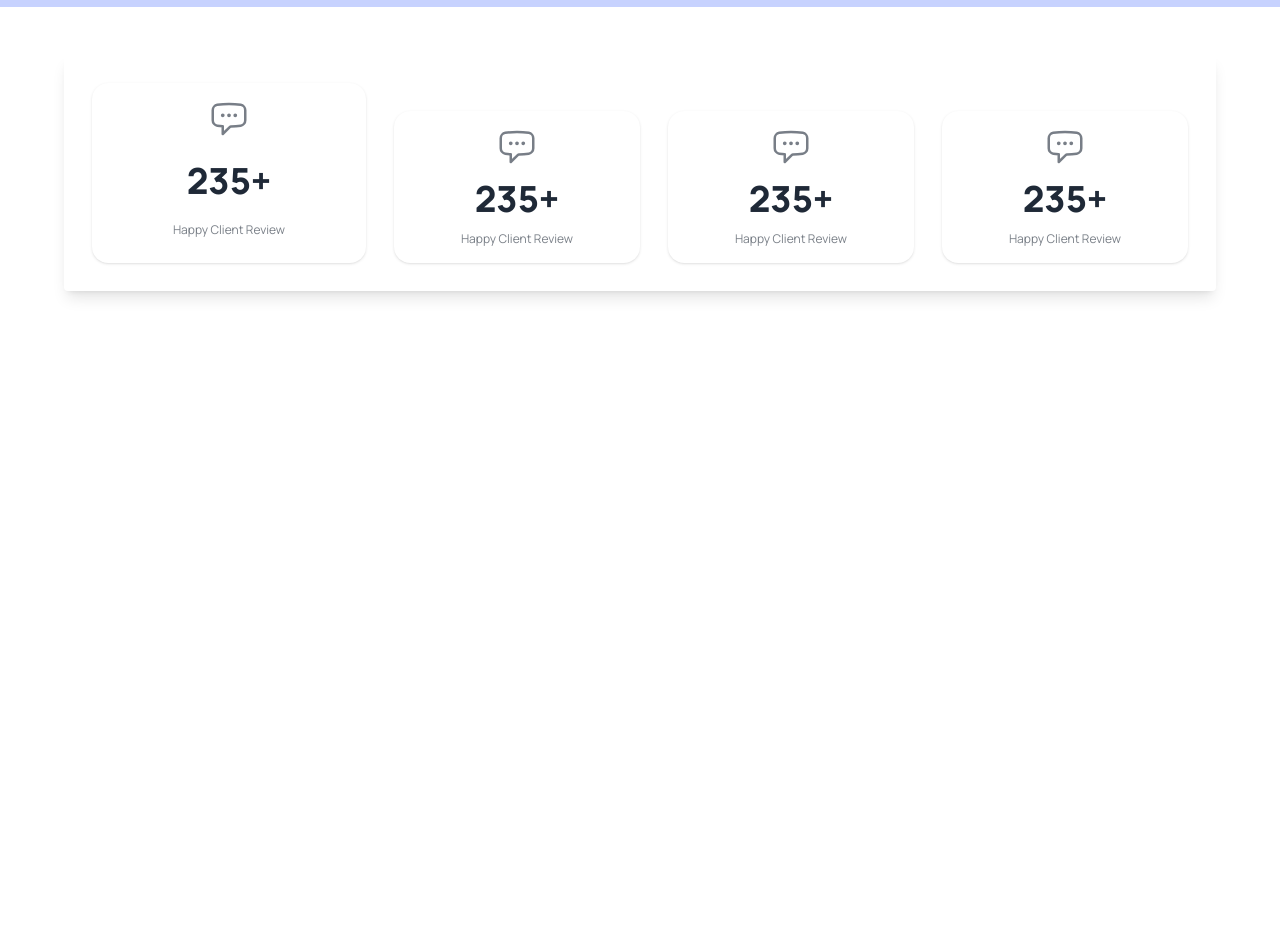
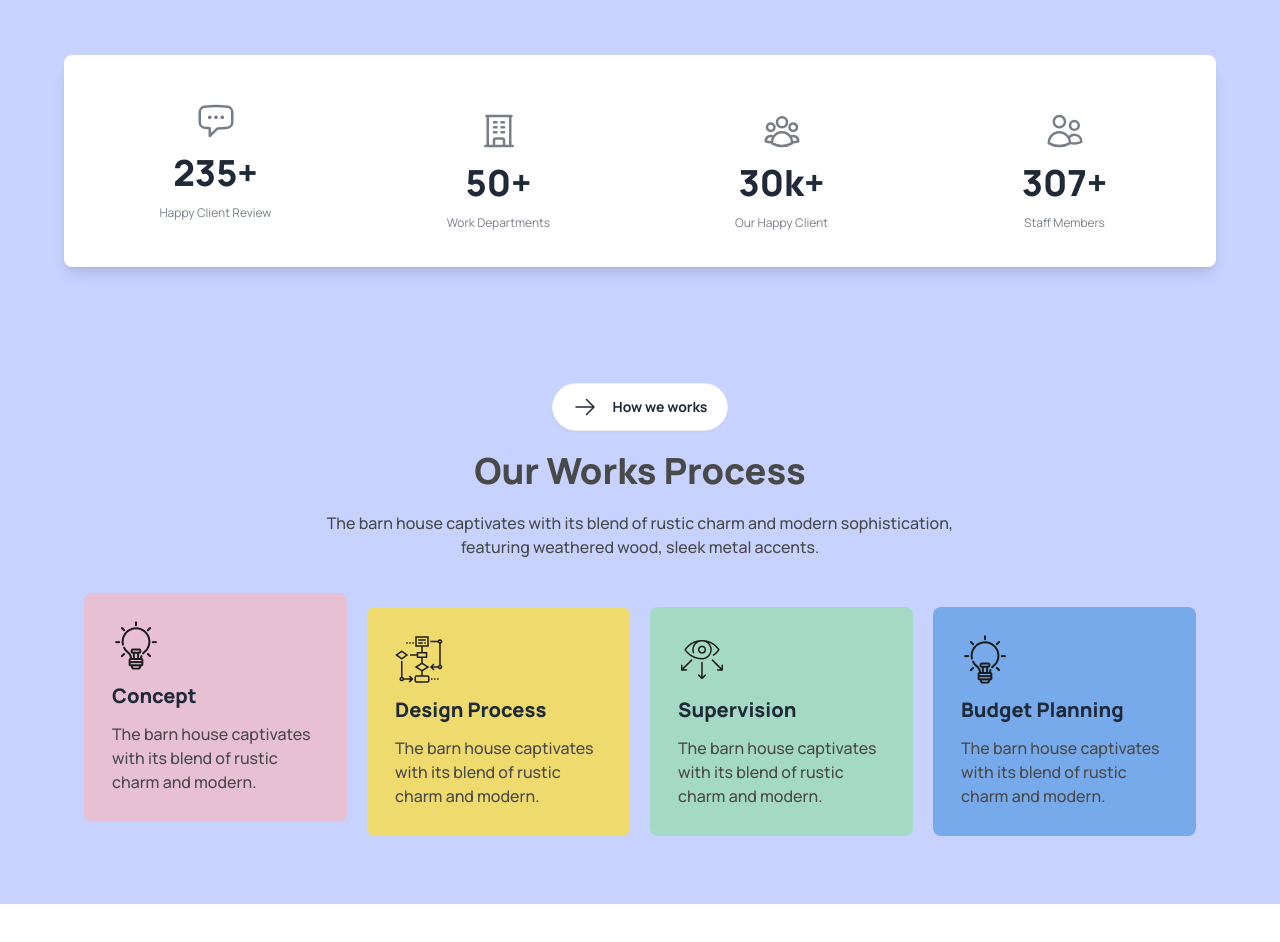
Before and after one commit to silpiAkter/rinterio, a plain HTML site: page index.html in a window 1280 px wide. Shown: the part 1780-2722 px from the top of the page. Before the commit the page ends 2119 px from the top, so only its background shows below. Drawn offline with nearby package versions, Linux system fonts and the light colour scheme.

Commit message:
added work process

```diff
--- a/index.html
+++ b/index.html
@@ -14,10 +14,10 @@
     <!-- Custom CSS -->
     <link rel="stylesheet" href="styles/style.css">
 </head>
-<body class="manrope">
-    <header class="max-w-screen-xl mx-auto bg-base-200">
+<body class="manrope bg-indigo-50">
+    <header class="max-w-screen-xl mx-auto">
         <nav class="">
-            <div class="navbar bg-base-100">
+            <div class="navbar bg-indigo-50">
                 <div class="navbar-start gap-2">
                     <svg xmlns="http://www.w3.org/2000/svg" fill="none" viewBox="0 0 24 24" stroke-width="1.5" stroke="currentColor" class="size-8 font-extrabold custom-btn">
                     <path stroke-linecap="round" stroke-linejoin="round" d="m4.5 19.5 15-15m0 0H8.25m11.25 0v11.25" />
@@ -89,7 +89,7 @@
     </header>
     <main class="">
         <!-- About Section -->
-        <section class="my-12 bg-indigo-200 lg:px-32 p-5 lg:py-28 mx-auto">
+        <section class="mt-12 bg-indigo-200 lg:px-32 p-5 lg:py-28">
             <div class="grid grid-cols-1 md:grid-cols-2 relative space-x-9 mx-auto">
                 <div class="mx-auto">
                     <img class="-top-12 absolute hidden md:visible" src="assets/Vector.png" alt="">
@@ -129,55 +129,99 @@
             </div>
         </section>
         <!-- counting section -->
-        <section class="my-12 mx-auto">
-          <div class="max-w-6xl mx-auto grid grid-cols-1 md:grid-cols-2 lg:grid-cols-4 space-x-7 space-y-7 p-7 bg-white rounded shadow-lg">
-            <div class="stats shadow">
+        <section class=" bg-indigo-200 py-12">
+          <div class="max-w-6xl mx-auto grid grid-cols-1 md:grid-cols-2 lg:grid-cols-4 gap-5 space-y-5 items-center justify-center p-5 bg-white rounded-lg shadow-lg">
+            <div class="stats ">
               <div class="stat space-y-3">
                 <div class="stat-title mx-auto">
                   <svg xmlns="http://www.w3.org/2000/svg" fill="none" viewBox="0 0 24 24" stroke-width="1.5" stroke="currentColor" class="size-10">
-                  <path stroke-linecap="round" stroke-linejoin="round" d="M8.625 9.75a.375.375 0 1 1-.75 0 .375.375 0 0 1 .75 0Zm0 0H8.25m4.125 0a.375.375 0 1 1-.75 0 .375.375 0 0 1 .75 0Zm0 0H12m4.125 0a.375.375 0 1 1-.75 0 .375.375 0 0 1 .75 0Zm0 0h-.375m-13.5 3.01c0 1.6 1.123 2.994 2.707 3.227 1.087.16 2.185.283 3.293.369V21l4.184-4.183a1.14 1.14 0 0 1 .778-.332 48.294 48.294 0 0 0 5.83-.498c1.585-.233 2.708-1.626 2.708-3.228V6.741c0-1.602-1.123-2.995-2.707-3.228A48.394 48.394 0 0 0 12 3c-2.392 0-4.744.175-7.043.513C3.373 3.746 2.25 5.14 2.25 6.741v6.018Z" />
-                </svg>
+                    <path stroke-linecap="round" stroke-linejoin="round" d="M8.625 9.75a.375.375 0 1 1-.75 0 .375.375 0 0 1 .75 0Zm0 0H8.25m4.125 0a.375.375 0 1 1-.75 0 .375.375 0 0 1 .75 0Zm0 0H12m4.125 0a.375.375 0 1 1-.75 0 .375.375 0 0 1 .75 0Zm0 0h-.375m-13.5 3.01c0 1.6 1.123 2.994 2.707 3.227 1.087.16 2.185.283 3.293.369V21l4.184-4.183a1.14 1.14 0 0 1 .778-.332 48.294 48.294 0 0 0 5.83-.498c1.585-.233 2.708-1.626 2.708-3.228V6.741c0-1.602-1.123-2.995-2.707-3.228A48.394 48.394 0 0 0 12 3c-2.392 0-4.744.175-7.043.513C3.373 3.746 2.25 5.14 2.25 6.741v6.018Z" />
+                  </svg>
                 </div>
                 <div class="stat-value text-center">235+</div>
                 <div class="stat-desc text-center">Happy Client Review</div>
               </div>
             </div>
-            <div class="stats shadow">
+            <div class="stats ">
               <div class="stat space-y-3">
                 <div class="stat-title mx-auto">
                   <svg xmlns="http://www.w3.org/2000/svg" fill="none" viewBox="0 0 24 24" stroke-width="1.5" stroke="currentColor" class="size-10">
-                  <path stroke-linecap="round" stroke-linejoin="round" d="M8.625 9.75a.375.375 0 1 1-.75 0 .375.375 0 0 1 .75 0Zm0 0H8.25m4.125 0a.375.375 0 1 1-.75 0 .375.375 0 0 1 .75 0Zm0 0H12m4.125 0a.375.375 0 1 1-.75 0 .375.375 0 0 1 .75 0Zm0 0h-.375m-13.5 3.01c0 1.6 1.123 2.994 2.707 3.227 1.087.16 2.185.283 3.293.369V21l4.184-4.183a1.14 1.14 0 0 1 .778-.332 48.294 48.294 0 0 0 5.83-.498c1.585-.233 2.708-1.626 2.708-3.228V6.741c0-1.602-1.123-2.995-2.707-3.228A48.394 48.394 0 0 0 12 3c-2.392 0-4.744.175-7.043.513C3.373 3.746 2.25 5.14 2.25 6.741v6.018Z" />
-                </svg>
+                    <path stroke-linecap="round" stroke-linejoin="round" d="M3.75 21h16.5M4.5 3h15M5.25 3v18m13.5-18v18M9 6.75h1.5m-1.5 3h1.5m-1.5 3h1.5m3-6H15m-1.5 3H15m-1.5 3H15M9 21v-3.375c0-.621.504-1.125 1.125-1.125h3.75c.621 0 1.125.504 1.125 1.125V21" />
+                  </svg>
+
                 </div>
-                <div class="stat-value text-center">235+</div>
-                <div class="stat-desc text-center">Happy Client Review</div>
+                <div class="stat-value text-center">50+</div>
+                <div class="stat-desc text-center">Work Departments</div>
               </div>
             </div>
-            <div class="stats shadow">
+            <div class="stats ">
               <div class="stat space-y-3">
                 <div class="stat-title mx-auto">
                   <svg xmlns="http://www.w3.org/2000/svg" fill="none" viewBox="0 0 24 24" stroke-width="1.5" stroke="currentColor" class="size-10">
-                  <path stroke-linecap="round" stroke-linejoin="round" d="M8.625 9.75a.375.375 0 1 1-.75 0 .375.375 0 0 1 .75 0Zm0 0H8.25m4.125 0a.375.375 0 1 1-.75 0 .375.375 0 0 1 .75 0Zm0 0H12m4.125 0a.375.375 0 1 1-.75 0 .375.375 0 0 1 .75 0Zm0 0h-.375m-13.5 3.01c0 1.6 1.123 2.994 2.707 3.227 1.087.16 2.185.283 3.293.369V21l4.184-4.183a1.14 1.14 0 0 1 .778-.332 48.294 48.294 0 0 0 5.83-.498c1.585-.233 2.708-1.626 2.708-3.228V6.741c0-1.602-1.123-2.995-2.707-3.228A48.394 48.394 0 0 0 12 3c-2.392 0-4.744.175-7.043.513C3.373 3.746 2.25 5.14 2.25 6.741v6.018Z" />
-                </svg>
+                    <path stroke-linecap="round" stroke-linejoin="round" d="M18 18.72a9.094 9.094 0 0 0 3.741-.479 3 3 0 0 0-4.682-2.72m.94 3.198.001.031c0 .225-.012.447-.037.666A11.944 11.944 0 0 1 12 21c-2.17 0-4.207-.576-5.963-1.584A6.062 6.062 0 0 1 6 18.719m12 0a5.971 5.971 0 0 0-.941-3.197m0 0A5.995 5.995 0 0 0 12 12.75a5.995 5.995 0 0 0-5.058 2.772m0 0a3 3 0 0 0-4.681 2.72 8.986 8.986 0 0 0 3.74.477m.94-3.197a5.971 5.971 0 0 0-.94 3.197M15 6.75a3 3 0 1 1-6 0 3 3 0 0 1 6 0Zm6 3a2.25 2.25 0 1 1-4.5 0 2.25 2.25 0 0 1 4.5 0Zm-13.5 0a2.25 2.25 0 1 1-4.5 0 2.25 2.25 0 0 1 4.5 0Z" />
+                  </svg>
+
                 </div>
-                <div class="stat-value text-center">235+</div>
-                <div class="stat-desc text-center">Happy Client Review</div>
+                <div class="stat-value text-center">30k+</div>
+                <div class="stat-desc text-center">Our Happy Client</div>
               </div>
             </div>
-            <div class="stats shadow">
+            <div class="stats ">
               <div class="stat space-y-3">
                 <div class="stat-title mx-auto">
                   <svg xmlns="http://www.w3.org/2000/svg" fill="none" viewBox="0 0 24 24" stroke-width="1.5" stroke="currentColor" class="size-10">
-                  <path stroke-linecap="round" stroke-linejoin="round" d="M8.625 9.75a.375.375 0 1 1-.75 0 .375.375 0 0 1 .75 0Zm0 0H8.25m4.125 0a.375.375 0 1 1-.75 0 .375.375 0 0 1 .75 0Zm0 0H12m4.125 0a.375.375 0 1 1-.75 0 .375.375 0 0 1 .75 0Zm0 0h-.375m-13.5 3.01c0 1.6 1.123 2.994 2.707 3.227 1.087.16 2.185.283 3.293.369V21l4.184-4.183a1.14 1.14 0 0 1 .778-.332 48.294 48.294 0 0 0 5.83-.498c1.585-.233 2.708-1.626 2.708-3.228V6.741c0-1.602-1.123-2.995-2.707-3.228A48.394 48.394 0 0 0 12 3c-2.392 0-4.744.175-7.043.513C3.373 3.746 2.25 5.14 2.25 6.741v6.018Z" />
-                </svg>
+                    <path stroke-linecap="round" stroke-linejoin="round" d="M15 19.128a9.38 9.38 0 0 0 2.625.372 9.337 9.337 0 0 0 4.121-.952 4.125 4.125 0 0 0-7.533-2.493M15 19.128v-.003c0-1.113-.285-2.16-.786-3.07M15 19.128v.106A12.318 12.318 0 0 1 8.624 21c-2.331 0-4.512-.645-6.374-1.766l-.001-.109a6.375 6.375 0 0 1 11.964-3.07M12 6.375a3.375 3.375 0 1 1-6.75 0 3.375 3.375 0 0 1 6.75 0Zm8.25 2.25a2.625 2.625 0 1 1-5.25 0 2.625 2.625 0 0 1 5.25 0Z" />
+                  </svg>
                 </div>
-                <div class="stat-value text-center">235+</div>
-                <div class="stat-desc text-center">Happy Client Review</div>
+                <div class="stat-value text-center">307+</div>
+                <div class="stat-desc text-center">Staff Members</div>
               </div>
             </div>
           </div>
         </section>
+        <!-- our works process -->
+        <section class="bg-indigo-200 py-12">
+          <div class="max-w-6xl mx-auto flex flex-col items-center space-y-5 p-5">
+            <button class="btn bg-white font-bold w-44 rounded-3xl gap-4">
+              <svg xmlns="http://www.w3.org/2000/svg" fill="none" viewBox="0 0 24 24" stroke-width="1.5" stroke="currentColor" class="size-6">
+                  <path stroke-linecap="round" stroke-linejoin="round" d="M13.5 4.5 21 12m0 0-7.5 7.5M21 12H3" />
+                </svg>
+                How we works
+              </button>
+              <h3 class="text-[#494949] font-extrabold text-4xl">Our Works Process</h3>
+              <p class="font-medium text-center text-[#494949] w-2/3">The barn house captivates with its blend of rustic charm and modern sophistication, <br> featuring weathered wood, sleek metal accents.</p>
+              <div class="grid grid-cols-1 md:grid-cols-2 lg:grid-cols-4 items-center justify-center gap-5 space-y-7">
+                <div class="space-y-3 p-7 bg-[#E7C1D3] rounded-lg">
+                  <img src="assets/concept.png" alt="">
+                  <h4 class="text-xl font-extrabold  text-[rgb(33, 33, 33)]">Concept</h4>
+                  <p class="font-medium text-left text-[#494949]">The barn house captivates with its blend of rustic charm and modern.</p>
+                </div>
+                <div class="space-y-3 p-7 bg-[#EFDA6E] rounded-lg">
+                  <img src="assets/flow-chart.png" alt="">
+                  <h4 class="text-xl font-extrabold  text-[rgb(33, 33, 33)]">Design Process</h4>
+                  <p class="font-medium text-left text-[#494949]">The barn house captivates with its blend of rustic charm and modern.</p>
+                </div>
+                <div class="space-y-3 p-7 bg-[#A4DAC3] rounded-lg">
+                  <img src="assets/vision.png" alt="">
+                  <h4 class="text-xl font-extrabold  text-[rgb(33, 33, 33)]">Supervision</h4>
+                  <p class="font-medium text-left text-[#494949]">The barn house captivates with its blend of rustic charm and modern.</p>
+                </div>
+                <div class="space-y-3 p-7 bg-[#77AAEA] rounded-lg">
+                  <img src="assets/concept.png" alt="">
+                  <h4 class="text-xl font-extrabold  text-[rgb(33, 33, 33)]">Budget Planning</h4>
+                  <p class="font-medium text-left text-[#494949]">The barn house captivates with its blend of rustic charm and modern.</p>
+                </div>
+              </div>
+          </div>
+        </section>
+        <!-- our portfolio -->
+        <section class="my-12">
 
+        </section>
+        <!-- let's connect -->
+        <section class="my-12">
+
+        </section>
     </main>
     <footer>
 
```
